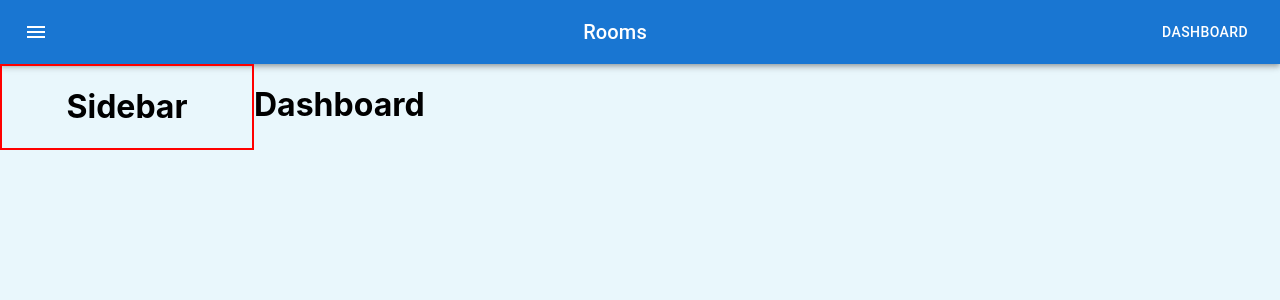
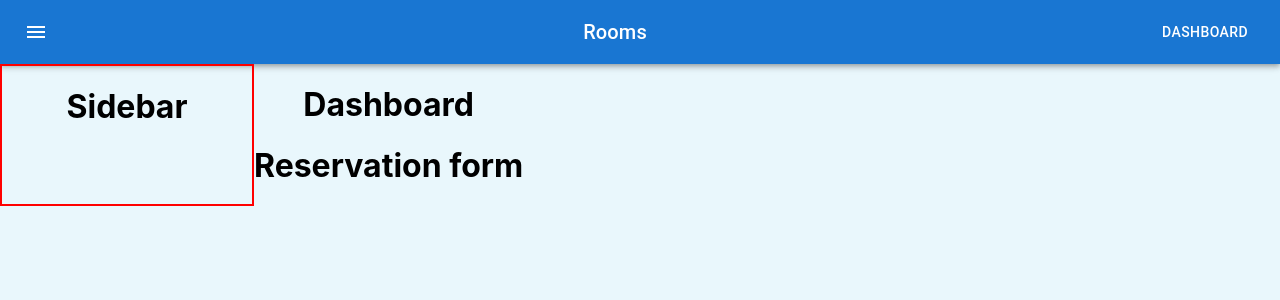
Before and after one commit to FrancescoMicunco/rooms_reservation, a React (Create React App) app: page /dashboard in a window 1280 px wide. Shown: the top 300 px of the page. Built offline with nearby package versions, Linux system fonts and the light colour scheme.

Commit message:
dashboard

```diff
--- a/src/Pages/Dashboard.jsx
+++ b/src/Pages/Dashboard.jsx
@@ -1,13 +1,16 @@
 import React from "react";
 import Sidebar from "../Components/Sidebar"
+import Registration from "./Registration"
 import '../styles/dashBoard.css'
 
 const Dashboard = () => {
     return (
         <div className="dashboard">
             <Sidebar />
-            <h1>Dashboard</h1>
-
+            <div>
+                <h1>Dashboard</h1>
+                <Registration />
+            </div>
         </div>
     );
 }
--- /dev/null
+++ b/src/Pages/Registration.jsx
@@ -0,0 +1,13 @@
+import React from 'react';
+// import { ThemeProvider, createMuiTheme } from '@material-ui/styles';
+// import { orange, purple } from '@material-ui/core/colors';
+// import TextField from '@material-ui/core/TextField';
+// import { roundTextFieldStylesHook } from '@mui-treasury/styles/textField/round';
+
+
+
+const Registration = () => (
+    <h1>Reservation form</h1>
+);
+
+export default Registration;
```
Also changed, not shown: src/Pages/Reservation.jsx (added, +9 -0 lines).
